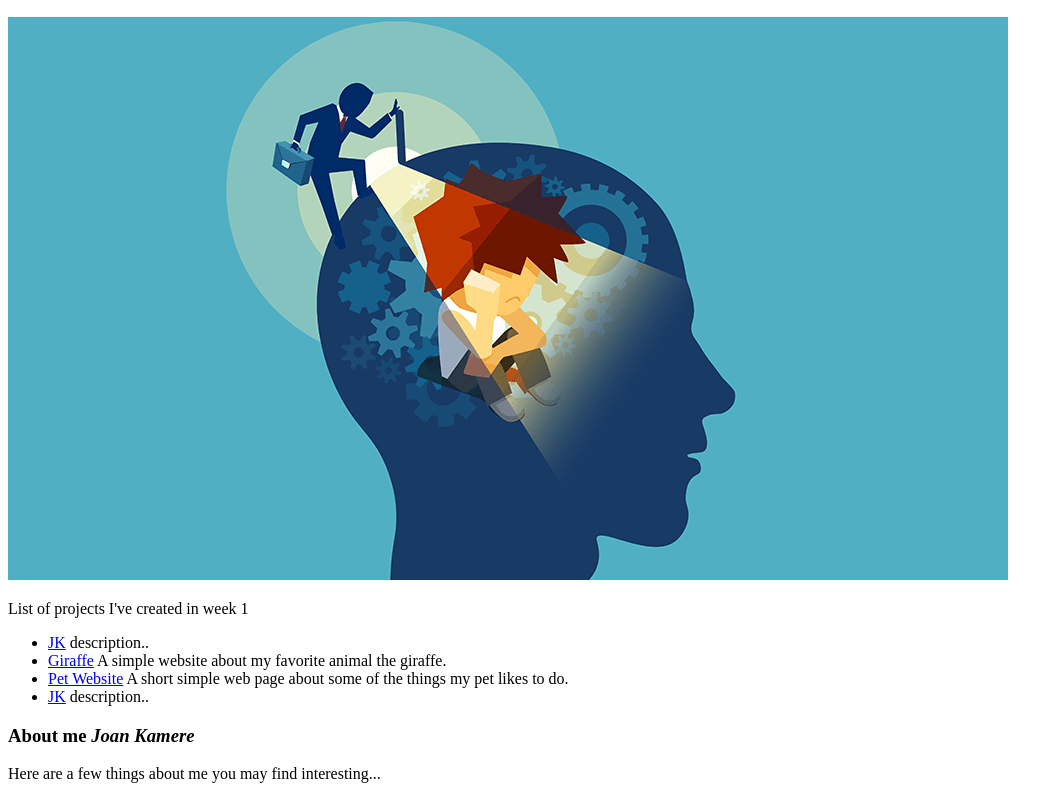
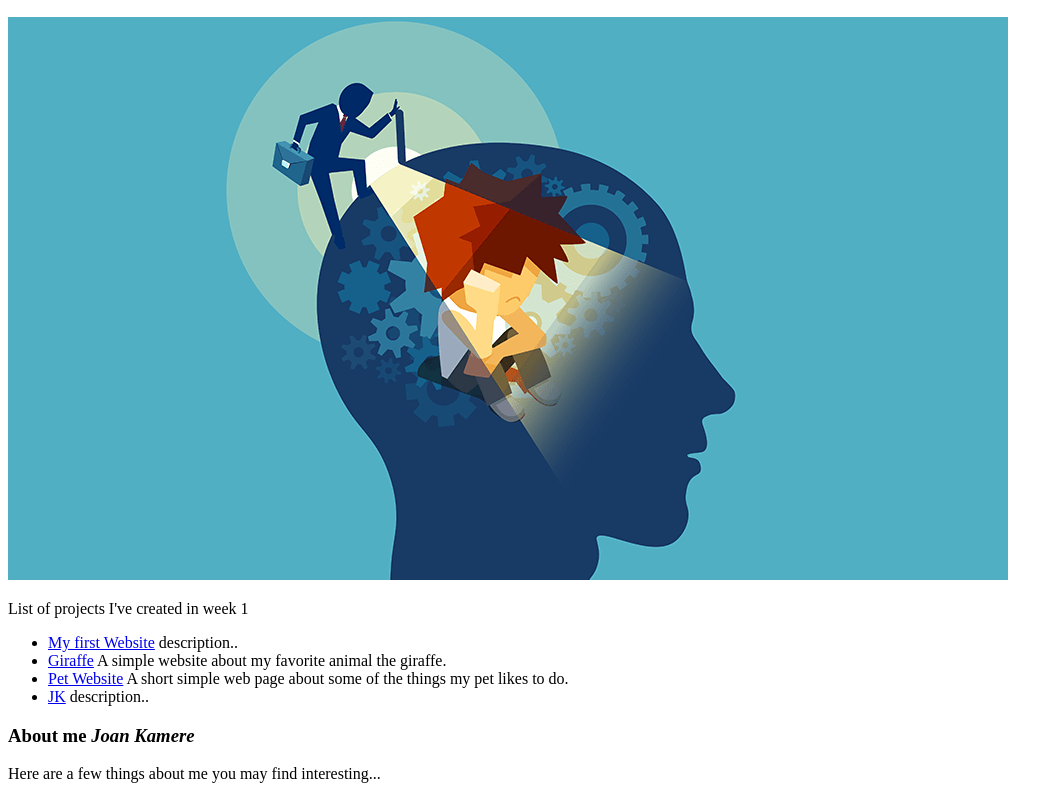
Before and after one commit to joankamere/project-one, a plain HTML site: page project-one.html in a window 1280 px wide. Shown: the part 110-909 px from the top of the page, without its empty margins (0-1063 px from the left). Drawn offline with Linux system fonts and the light colour scheme.

Commit message:
add title for first website

```diff
--- a/project-one.html
+++ b/project-one.html
@@ -13,7 +13,7 @@
 
     <p>List of projects I've created in week 1</p>
     <ul>
-        <li><a href="https://github.com/joankamere/favorite-things">JK</a> description..</li>
+        <li><a href="https://github.com/joankamere/favorite-things">My first Website</a> description..</li>
         <li><a href="https://github.com/joankamere/my-favorite-animal">Giraffe</a> A simple website about my favorite animal the giraffe.</li>
         <li><a href="https://github.com/joankamere/pet-website">Pet Website</a> A short simple web page about some of the things my pet likes to do.</li>
         <li><a href="http://xyz.com/">JK</a> description..</li>
```
